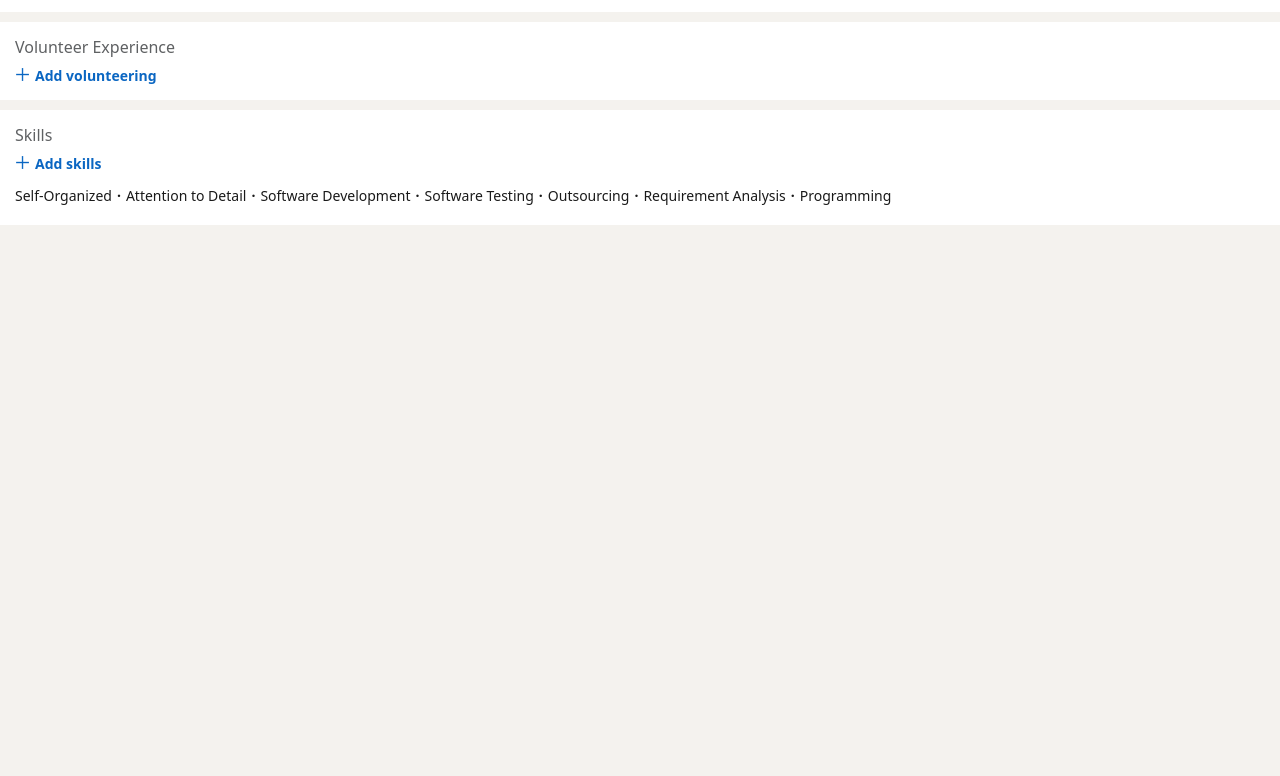
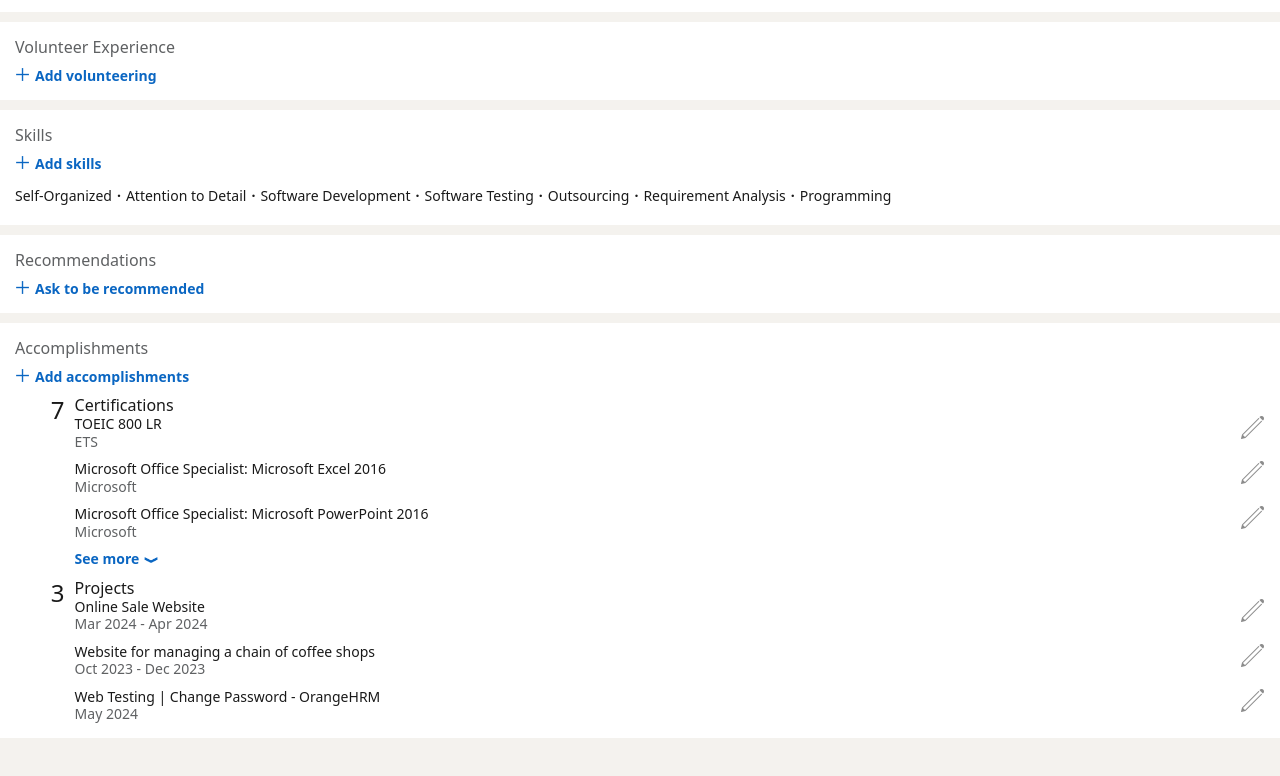
Before and after one commit to bi151103/linkedin-like-project-v3, a website: page index.html in a window 1280 px wide. Shown: the part 2107-2883 px from the top of the page. Before the commit the page ends 2382 px from the top, so only its background shows below. Drawn offline with nearby package versions, Linux system fonts and the light colour scheme; files that its build step writes are made by us from their sources.

Commit message:
feat: add accomplishments

```diff
--- a/index.html
+++ b/index.html
@@ -413,6 +413,118 @@
       </ul>
     </section>
 
+    <section class="mt-10px p-15px bg-white">
+      <h2>Recommendations</h2>
+      <button class="mt-10px plus-before">Ask to be recommended</button>
+    </section>
+
+    <section class="mt-10px p-15px bg-white">
+      <h2>Accomplishments</h2>
+      <button class="mt-10px plus-before">Add accomplishments</button>
+      <div class="mt-10px flex">
+        <div class="w-50px h-50px text-[2.4rem] text-emphasis-tx text-right">
+          7
+        </div>
+        <div class="ml-10px basis-[calc(100%-50px)]">
+          <p class="text-medium-bold text-emphasis-tx">Certifications</p>
+          <ul class="w-full">
+            <li class="not-first:mt-10px flex items-start">
+              <div class="basis-[calc(100%-50px)]">
+                <p class="text-small-bold text-emphasis-tx">TOEIC 800 LR</p>
+                <p>ETS</p>
+              </div>
+              <button class="ml-auto">
+                <img
+                  src="./images/icons8-edit-100.png"
+                  class="w-sm-img h-sm-img"
+                />
+              </button>
+            </li>
+            <li class="not-first:mt-10px flex items-start">
+              <div class="basis-[calc(100%-50px)]">
+                <p class="text-small-bold text-emphasis-tx">
+                  Microsoft Office Specialist: Microsoft Excel 2016
+                </p>
+                <p>Microsoft</p>
+              </div>
+              <button class="ml-auto">
+                <img
+                  src="./images/icons8-edit-100.png"
+                  class="w-sm-img h-sm-img"
+                />
+              </button>
+            </li>
+            <li class="not-first:mt-10px flex items-start">
+              <div class="basis-[calc(100%-50px)]">
+                <p class="text-small-bold text-emphasis-tx">
+                  Microsoft Office Specialist: Microsoft PowerPoint 2016
+                </p>
+                <p>Microsoft</p>
+              </div>
+              <button class="ml-auto">
+                <img
+                  src="./images/icons8-edit-100.png"
+                  class="w-sm-img h-sm-img"
+                />
+              </button>
+            </li>
+          </ul>
+          <button class="mt-10px chevron-down-after">See more</button>
+        </div>
+      </div>
+      <div class="mt-10px flex">
+        <div class="w-50px h-50px text-[2.4rem] text-emphasis-tx text-right">
+          3
+        </div>
+        <div class="ml-10px basis-[calc(100%-50px)]">
+          <p class="text-medium-bold text-emphasis-tx">Projects</p>
+          <ul class="w-full">
+            <li class="not-first:mt-10px flex items-start">
+              <div class="basis-[calc(100%-50px)]">
+                <p class="text-small-bold text-emphasis-tx">
+                  Online Sale Website
+                </p>
+                <p>Mar 2024 - Apr 2024</p>
+              </div>
+              <button class="ml-auto">
+                <img
+                  src="./images/icons8-edit-100.png"
+                  class="w-sm-img h-sm-img"
+                />
+              </button>
+            </li>
+            <li class="not-first:mt-10px flex items-start">
+              <div class="basis-[calc(100%-50px)]">
+                <p class="text-small-bold text-emphasis-tx">
+                  Website for managing a chain of coffee shops
+                </p>
+                <p>Oct 2023 - Dec 2023</p>
+              </div>
+              <button class="ml-auto">
+                <img
+                  src="./images/icons8-edit-100.png"
+                  class="w-sm-img h-sm-img"
+                />
+              </button>
+            </li>
+            <li class="not-first:mt-10px flex items-start">
+              <div class="basis-[calc(100%-50px)]">
+                <p class="text-small-bold text-emphasis-tx">
+                  Web Testing | Change Password - OrangeHRM
+                </p>
+                <p>May 2024</p>
+              </div>
+              <button class="ml-auto">
+                <img
+                  src="./images/icons8-edit-100.png"
+                  class="w-sm-img h-sm-img"
+                />
+              </button>
+            </li>
+          </ul>
+        </div>
+      </div>
+    </section>
     <footer
       class="fixed z-999 bottom-0 h-50px w-full bg-white border-t border-separator-line"
     >
--- a/style.css
+++ b/style.css
@@ -125,6 +125,21 @@
   }
 }
 
+@utility chevron-down-after {
+  &::after {
+    content: "";
+    display: inline-block;
+    background-image: url(./images/icons8-chevron-down-100.png);
+    background-size: 100%;
+    background-repeat: no-repeat;
+    background-position: bottom;
+    width: 1em;
+    height: 1em;
+    vertical-align: middle;
+    margin-left: 5px;
+  }
+}
+
 @utility experience-separator-line {
   &::after {
     content: "";
```
